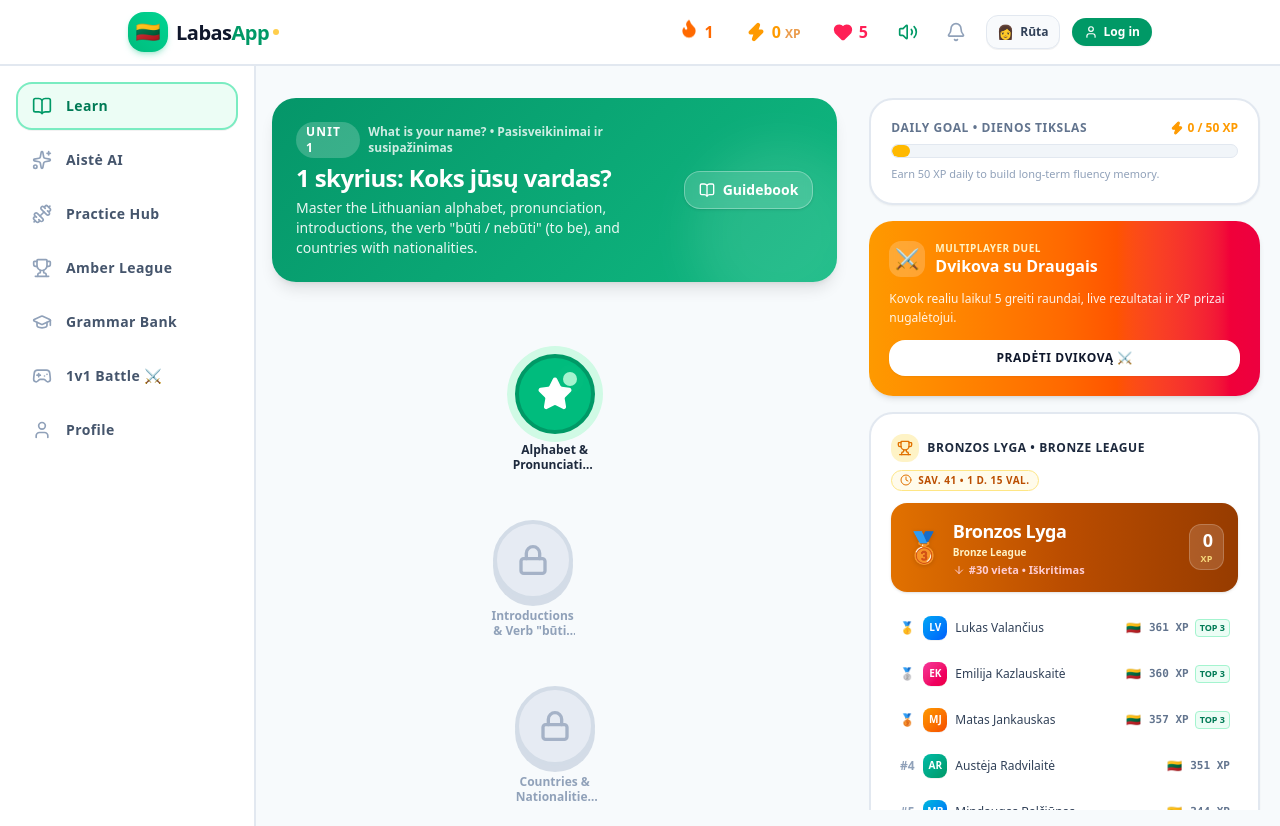
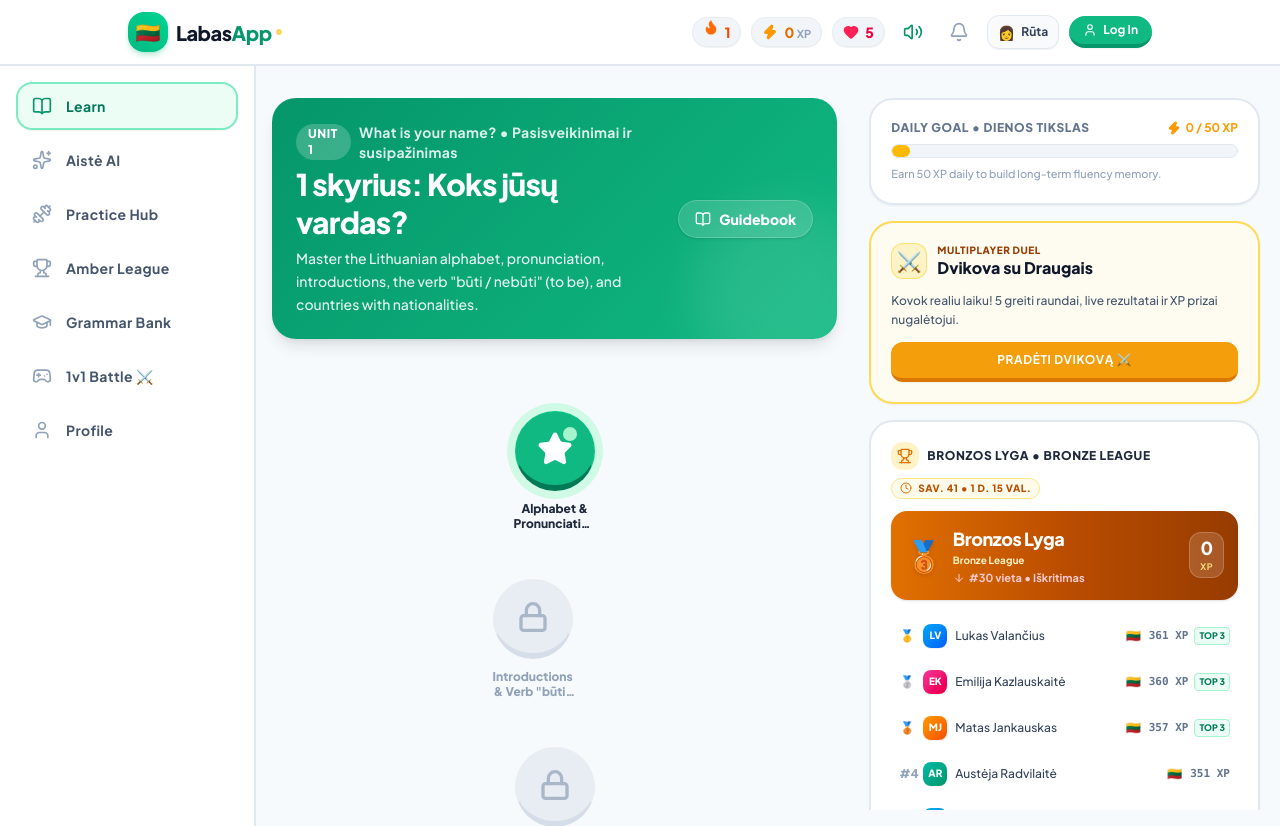
Before and after one commit to ekpeprince/sekmes-lithuanian, a Next.js app: page / in a window 1280 px wide. Shown: the top 826 px of the page. Built offline with nearby package versions, Linux system fonts and the light colour scheme; no server answers.

Commit message:
feat(ui): implement enterprise design system, tactile path, and streamlined navigation

```diff
--- a/src/app/globals.css
+++ b/src/app/globals.css
@@ -1,4 +1,14 @@
 @import "tailwindcss";
+
+@theme {
+  --font-sans: var(--font-sans), 'Plus Jakarta Sans', 'Inter', system-ui, -apple-system, BlinkMacSystemFont, 'Segoe UI', Roboto, sans-serif;
+  --color-slate-50: #f8fafc;
+  --color-slate-100: #f1f5f9;
+  --color-slate-800: #1e293b;
+  --color-slate-900: #0f172a;
+  --color-emerald-500: #10b981;
+  --color-emerald-600: #059669;
+}
 
 @layer base {
   :root {
@@ -14,7 +24,7 @@ body {
   width: 100%;
   background-color: #f7fafc;
   color: #1e293b;
-  font-family: system-ui, -apple-system, BlinkMacSystemFont, 'Segoe UI', Roboto, Oxygen, Ubuntu, Cantarell, sans-serif;
+  font-family: var(--font-sans), 'Plus Jakarta Sans', 'Inter', system-ui, -apple-system, sans-serif;
   user-select: none;
   -webkit-tap-highlight-color: transparent;
   touch-action: manipulation;
@@ -30,7 +40,8 @@ select,
 textarea,
 a,
 [role="button"],
-.btn-3d {
+.btn-3d,
+.btn-tactile {
   touch-action: manipulation;
 }
 
@@ -47,6 +58,49 @@ textarea {
   body {
     padding-bottom: env(safe-area-inset-bottom);
   }
+}
+
+/* Enterprise Tactile 3D Button Mechanics */
+.btn-tactile {
+  position: relative;
+  font-weight: 700;
+  border-bottom-width: 4px;
+  border-bottom-style: solid;
+  transition: all 0.12s cubic-bezier(0.4, 0, 0.2, 1);
+  cursor: pointer;
+  user-select: none;
+}
+
+.btn-tactile:active:not(:disabled) {
+  transform: translateY(2px);
+  border-bottom-width: 2px;
+}
+
+.btn-tactile-emerald {
+  background-color: #10b981;
+  border-bottom-color: #059669;
+  color: #ffffff;
+}
+.btn-tactile-emerald:hover:not(:disabled) {
+  background-color: #059669;
+}
+
+.btn-tactile-amber {
+  background-color: #f59e0b;
+  border-bottom-color: #d97706;
+  color: #ffffff;
+}
+.btn-tactile-amber:hover:not(:disabled) {
+  background-color: #d97706;
+}
+
+.btn-tactile-slate {
+  background-color: #f1f5f9;
+  border-bottom-color: #cbd5e1;
+  color: #1e293b;
+}
+.btn-tactile-slate:hover:not(:disabled) {
+  background-color: #e2e8f0;
 }
 
 /* Duolingo-style Tactile 3D Buttons */
--- a/src/app/layout.tsx
+++ b/src/app/layout.tsx
@@ -1,4 +1,5 @@
 import type { Metadata, Viewport } from 'next';
+import { Plus_Jakarta_Sans } from 'next/font/google';
 import './globals.css';
 import { AuthProvider } from '@/contexts/AuthContext';
 import { GameProvider } from '@/context/GameContext';
@@ -7,6 +8,12 @@ import { Sidebar } from '@/components/Sidebar';
 import { PwaInstallPrompt } from '@/components/PwaInstallPrompt';
 // import { NotificationPermissionPrompt } from '@/components/NotificationPermissionPrompt';
 // import { IosZoomLock } from '@/components/IosZoomLock';
+
+const plusJakartaSans = Plus_Jakarta_Sans({
+  subsets: ['latin'],
+  display: 'swap',
+  variable: '--font-sans',
+});
 
 export const metadata: Metadata = {
   metadataBase: new URL('https://www.labasapp.com'),
@@ -117,7 +124,7 @@ export default function RootLayout({
           dangerouslySetInnerHTML={{ __html: JSON.stringify(jsonLd) }}
         />
       </head>
-      <body className="min-h-screen bg-[#f7fafc] text-slate-800 flex flex-col antialiased">
+      <body className={`${plusJakartaSans.variable} font-sans min-h-screen bg-[#f7fafc] text-slate-800 flex flex-col antialiased`}>
         <AuthProvider>
           <GameProvider>
             {/* Guarded for iOS WebKit stability */}
--- a/src/app/page.tsx
+++ b/src/app/page.tsx
@@ -23,25 +23,25 @@ export default function DashboardPage() {
       <div className="grid grid-cols-1 lg:grid-cols-12 gap-6 lg:gap-8 items-start">
         {/* Left Columns: Learning Tree */}
         <div className="lg:col-span-7 xl:col-span-7 flex flex-col items-center min-w-0 w-full">
-          {/* Mobile Friend Battle Quick Banner */}
-          <div className="w-full lg:hidden mb-6 rounded-3xl bg-gradient-to-r from-amber-600 via-amber-700 to-amber-800 p-4 text-white shadow-md border border-amber-500/20 flex items-center justify-between gap-3">
+          {/* Mobile Amber League Quick Banner */}
+          <div className="w-full lg:hidden mb-6 rounded-3xl bg-amber-50/80 border-2 border-amber-300/80 p-4 shadow-sm flex items-center justify-between gap-3 text-amber-950">
             <div className="flex items-center gap-3 min-w-0">
-              <div className="flex h-11 w-11 items-center justify-center rounded-2xl bg-amber-500/30 border border-amber-300/30 text-2xl shrink-0 shadow-inner">
-                ⚔️
+              <div className="flex h-11 w-11 items-center justify-center rounded-2xl bg-amber-100 border border-amber-300/60 text-2xl shrink-0 shadow-inner">
+                🏆
               </div>
               <div className="min-w-0">
                 <div className="flex items-center gap-1.5">
-                  <h4 className="text-sm font-black text-amber-50 leading-tight truncate">Dvikova su Draugais!</h4>
-                  <span className="text-[9px] font-black uppercase tracking-wider bg-amber-400/20 text-amber-200 border border-amber-300/30 px-1.5 py-0.5 rounded-full">Amber</span>
+                  <h4 className="text-sm font-black text-amber-950 leading-tight truncate">Gintaro Lyga</h4>
+                  <span className="text-[10px] font-black uppercase tracking-wider bg-amber-200/80 text-amber-900 border border-amber-300 px-2 py-0.5 rounded-full">Amber</span>
                 </div>
-                <p className="text-[11px] text-amber-200/90 font-medium truncate">5 greiti raundai prieš draugus ar DI</p>
+                <p className="text-[11px] text-amber-800/90 font-medium truncate">Top 3 advance to Silver League • Rank #4</p>
               </div>
             </div>
             <Link
-              href="/battle"
-              className="btn-3d px-3.5 py-2 rounded-xl bg-amber-100 hover:bg-white text-amber-950 font-black text-xs uppercase tracking-wider shrink-0 shadow-sm border border-amber-200/40"
+              href="/leaderboard"
+              className="btn-tactile btn-tactile-amber px-3.5 py-2 rounded-xl font-black text-xs uppercase tracking-wider shrink-0 shadow-xs"
             >
-              Kovoti!
+              Rodyti
             </Link>
           </div>
 
@@ -98,26 +98,26 @@ export default function DashboardPage() {
           </div>
 
           {/* Friend Battle Card */}
-          <div className="rounded-3xl bg-gradient-to-r from-amber-500 via-orange-500 to-rose-600 p-5 text-white shadow-md flex flex-col gap-3">
+          <div className="rounded-3xl bg-amber-50/70 border-2 border-amber-300/80 p-5 shadow-xs flex flex-col gap-3 text-slate-800">
             <div className="flex items-center gap-2.5 min-w-0">
-              <span className="flex h-9 w-9 shrink-0 items-center justify-center rounded-xl bg-white/20 backdrop-blur-xs text-xl">
+              <span className="flex h-9 w-9 shrink-0 items-center justify-center rounded-xl bg-amber-100 border border-amber-300/60 text-xl">
                 ⚔️
               </span>
               <div className="min-w-0">
-                <span className="text-[10px] font-black uppercase tracking-wider text-amber-100 block truncate">
+                <span className="text-[10px] font-black uppercase tracking-wider text-amber-800 block truncate">
                   Multiplayer Duel
                 </span>
-                <h4 className="text-base font-black text-white leading-tight truncate">
+                <h4 className="text-base font-black text-slate-900 leading-tight truncate">
                   Dvikova su Draugais
                 </h4>
               </div>
             </div>
-            <p className="text-xs text-white/90 font-medium leading-relaxed">
+            <p className="text-xs text-slate-600 font-medium leading-relaxed">
               Kovok realiu laiku! 5 greiti raundai, live rezultatai ir XP prizai nugalėtojui.
             </p>
             <Link
               href="/battle"
-              className="btn-3d w-full py-2.5 rounded-xl bg-white text-slate-900 font-black text-xs uppercase tracking-wider text-center shadow-xs"
+              className="btn-tactile btn-tactile-amber w-full py-2.5 rounded-xl font-black text-xs uppercase tracking-wider text-center shadow-xs"
             >
               Pradėti Dvikovą ⚔️
             </Link>
--- a/src/components/Navbar.tsx
+++ b/src/components/Navbar.tsx
@@ -52,34 +52,34 @@ export const Navbar: React.FC = () => {
           </Link>
 
           {/* Gamification Stats */}
-          <div className="flex items-center gap-1 sm:gap-3 shrink-0">
-            {/* Streak */}
+          <div className="flex items-center gap-1.5 sm:gap-2.5 shrink-0">
+            {/* Streak Pill */}
             <div
-              className="flex items-center gap-1 sm:gap-1.5 rounded-lg sm:rounded-xl px-1.5 sm:px-2.5 py-1 sm:py-1.5 font-bold text-orange-500 hover:bg-orange-50 transition-colors shrink-0"
+              className="flex items-center gap-1 sm:gap-1.5 bg-slate-100 dark:bg-slate-800/60 border border-slate-200/70 rounded-full px-2.5 py-1 font-black text-xs sm:text-sm text-orange-600 shadow-2xs shrink-0"
               title="Daily Learning Streak"
             >
-              <Flame className="h-4 w-4 sm:h-5 sm:w-5 fill-orange-500 animate-bounce-slow text-orange-500" />
-              <span className="text-xs sm:text-base font-black">{progress.streak}</span>
+              <Flame className="h-4 w-4 fill-orange-500 text-orange-500 animate-bounce-slow" />
+              <span>{progress.streak}</span>
             </div>
 
-            {/* XP */}
+            {/* XP / Energy Pill */}
             <div
-              className="flex items-center gap-1 sm:gap-1.5 rounded-lg sm:rounded-xl px-1.5 sm:px-2.5 py-1 sm:py-1.5 font-bold text-amber-500 hover:bg-amber-50 transition-colors shrink-0"
+              className="flex items-center gap-1 sm:gap-1.5 bg-slate-100 dark:bg-slate-800/60 border border-slate-200/70 rounded-full px-2.5 py-1 font-black text-xs sm:text-sm text-amber-600 shadow-2xs shrink-0"
               title="Total Experience Points"
             >
-              <Zap className="h-4 w-4 sm:h-5 sm:w-5 fill-amber-500 text-amber-500" />
-              <span className="text-xs sm:text-base font-black">{progress.xp} <span className="hidden sm:inline text-xs font-semibold text-amber-600/70">XP</span></span>
+              <Zap className="h-4 w-4 fill-amber-500 text-amber-500" />
+              <span>{progress.xp} <span className="hidden sm:inline text-[11px] font-bold text-slate-400">XP</span></span>
             </div>
 
-            {/* Hearts */}
+            {/* Hearts Pill */}
             <button
               type="button"
               onClick={() => setShowHeartModal(true)}
-              className="flex items-center gap-1 sm:gap-1.5 rounded-lg sm:rounded-xl px-1.5 sm:px-2.5 py-1 sm:py-1.5 font-bold text-rose-500 hover:bg-rose-50 transition-all cursor-pointer group shrink-0"
+              className="flex items-center gap-1 sm:gap-1.5 bg-slate-100 dark:bg-slate-800/60 hover:bg-rose-50 border border-slate-200/70 hover:border-rose-200 rounded-full px-2.5 py-1 font-black text-xs sm:text-sm text-rose-600 shadow-2xs transition-colors cursor-pointer group shrink-0"
               title="Hearts remaining (Click to refill)"
             >
-              <Heart className={`h-4 w-4 sm:h-5 sm:w-5 fill-rose-500 text-rose-500 transition-transform ${progress.hearts <= 1 ? 'animate-pulse text-red-600' : 'group-hover:scale-110'}`} />
-              <span className="text-xs sm:text-base font-black">{progress.hearts}</span>
+              <Heart className={`h-4 w-4 fill-rose-500 text-rose-500 transition-transform ${progress.hearts <= 1 ? 'animate-pulse text-red-600' : 'group-hover:scale-110'}`} />
+              <span>{progress.hearts}</span>
               {progress.hearts < 5 && (
                 <PlusCircle className="h-3.5 w-3.5 text-emerald-500 hidden sm:inline" />
               )}
@@ -184,11 +184,11 @@ export const Navbar: React.FC = () => {
               <button
                 type="button"
                 onClick={() => setShowAuthModal(true)}
-                className="flex items-center gap-1.5 px-3 py-1.5 rounded-full bg-emerald-600 hover:bg-emerald-500 text-white text-xs font-black shadow-xs transition-all cursor-pointer active:scale-95 shrink-0"
-                title="Log in to save progress"
+                className="btn-tactile btn-tactile-emerald flex items-center gap-1.5 px-3.5 py-1.5 rounded-full text-white text-xs font-black shadow-xs shrink-0"
+                title="Log In to save progress"
               >
                 <UserIcon className="h-3.5 w-3.5" />
-                <span>Log in</span>
+                <span>Log In</span>
               </button>
             )}
           </div>
--- a/src/components/tree/LessonNode.tsx
+++ b/src/components/tree/LessonNode.tsx
@@ -40,12 +40,12 @@ export const LessonNode: React.FC<LessonNodeProps> = ({
         type="button"
         onClick={handleNodeClick}
         disabled={!isUnlocked}
-        className={`group relative flex h-20 w-20 items-center justify-center rounded-full transition-all duration-150 ${
+        className={`group relative flex h-20 w-20 items-center justify-center rounded-full select-none transition-all duration-150 cursor-pointer ${
           isCompleted
-            ? 'bg-amber-400 border-4 border-amber-500 shadow-[0_6px_0_#d97706] hover:bg-amber-300 active:translate-y-1 active:shadow-[0_2px_0_#d97706]'
+            ? 'bg-amber-400 border-t border-x border-amber-300/40 border-b-[6px] border-b-amber-600 shadow-sm hover:bg-amber-300 active:translate-y-1 active:border-b-2'
             : isUnlocked
-            ? 'bg-emerald-500 border-4 border-emerald-600 shadow-[0_6px_0_#059669] hover:bg-emerald-400 active:translate-y-1 active:shadow-[0_2px_0_#059669] ring-8 ring-emerald-100'
-            : 'bg-slate-200 border-4 border-slate-300 shadow-[0_6px_0_#cbd5e1] cursor-not-allowed opacity-80'
+            ? 'bg-emerald-500 border-t border-x border-emerald-400/40 border-b-[6px] border-b-emerald-700 shadow-sm hover:bg-emerald-400 ring-8 ring-emerald-100 active:translate-y-1 active:border-b-2'
+            : 'bg-slate-200 border-t border-x border-slate-200 border-b-[6px] border-b-slate-300 cursor-not-allowed opacity-75'
         }`}
       >
         {isCompleted ? (
@@ -65,9 +65,9 @@ export const LessonNode: React.FC<LessonNodeProps> = ({
         )}
       </button>
 
-      {/* Title under node */}
-      <div className="mt-2 text-center max-w-[84px]">
-        <span className={`text-xs text-center line-clamp-2 leading-tight font-bold ${isUnlocked ? 'text-slate-800' : 'text-slate-400'}`}>
+      {/* Multi-line centered title under node */}
+      <div className="mt-2.5 text-center max-w-[92px] px-1">
+        <span className={`text-xs text-center line-clamp-2 leading-tight font-black transition-colors ${isUnlocked ? 'text-slate-800' : 'text-slate-400'}`}>
           {lesson.title}
         </span>
       </div>
@@ -116,8 +116,8 @@ export const LessonNode: React.FC<LessonNodeProps> = ({
               <Link
                 href={`/lesson/${lesson.id}`}
                 onClick={() => sounds.playClick()}
-                className={`btn-3d w-full py-3 flex items-center justify-center gap-2 text-center text-sm font-extrabold ${
-                  isCompleted ? 'btn-blue-3d' : 'btn-green-3d'
+                className={`btn-tactile w-full py-3 rounded-2xl flex items-center justify-center gap-2 text-center text-sm font-black shadow-xs ${
+                  isCompleted ? 'btn-tactile-amber' : 'btn-tactile-emerald'
                 }`}
               >
                 <Play className="h-4 w-4 fill-white" />
--- a/src/components/tree/UnitCard.tsx
+++ b/src/components/tree/UnitCard.tsx
@@ -30,24 +30,24 @@ export const UnitCard: React.FC<UnitCardProps> = ({ unit, completedLessons }) =>
         <div className="relative z-10 flex flex-col sm:flex-row sm:items-center justify-between gap-4">
           <div>
             <div className="flex items-center gap-2 mb-1">
-              <span className="text-xs font-black uppercase tracking-widest bg-white/20 px-2.5 py-0.5 rounded-full">
+              <span className="text-xs font-black uppercase tracking-wider bg-white/20 px-3 py-0.5 rounded-full">
                 Unit {unit.number}
               </span>
-              <span className="text-xs font-semibold text-white/80">
+              <span className="text-xs sm:text-sm font-bold text-white/85 tracking-wide">
                 {unit.subtitle}
               </span>
             </div>
-            <h3 className="text-xl sm:text-2xl font-black tracking-tight">
+            <h3 className="text-2xl sm:text-3xl font-black tracking-tight leading-tight mt-1">
               {unit.title}
             </h3>
-            <p className="mt-1 text-xs sm:text-sm text-white/90 max-w-xl font-medium">
+            <p className="mt-1.5 text-xs sm:text-sm text-white/90 max-w-xl font-medium leading-relaxed">
               {unit.description}
             </p>
           </div>
 
           <Link
             href="/grammar"
-            className="self-start sm:self-center shrink-0 flex items-center gap-2 bg-white/15 text-white border border-white/30 font-extrabold text-xs sm:text-sm px-3.5 py-2 rounded-2xl shadow-sm backdrop-blur-xs hover:bg-white/25 active:scale-95 transition-all"
+            className="self-start sm:self-center shrink-0 flex items-center gap-2 bg-white/15 backdrop-blur border border-white/20 text-white font-black text-xs sm:text-sm px-4 py-2 rounded-full shadow-sm hover:bg-white/25 active:scale-95 transition-all"
           >
             <BookOpen className="h-4 w-4 text-white" />
             <span>Guidebook</span>
```
Also changed, not shown: src/components/BottomNav.tsx (+5 -5 lines).
